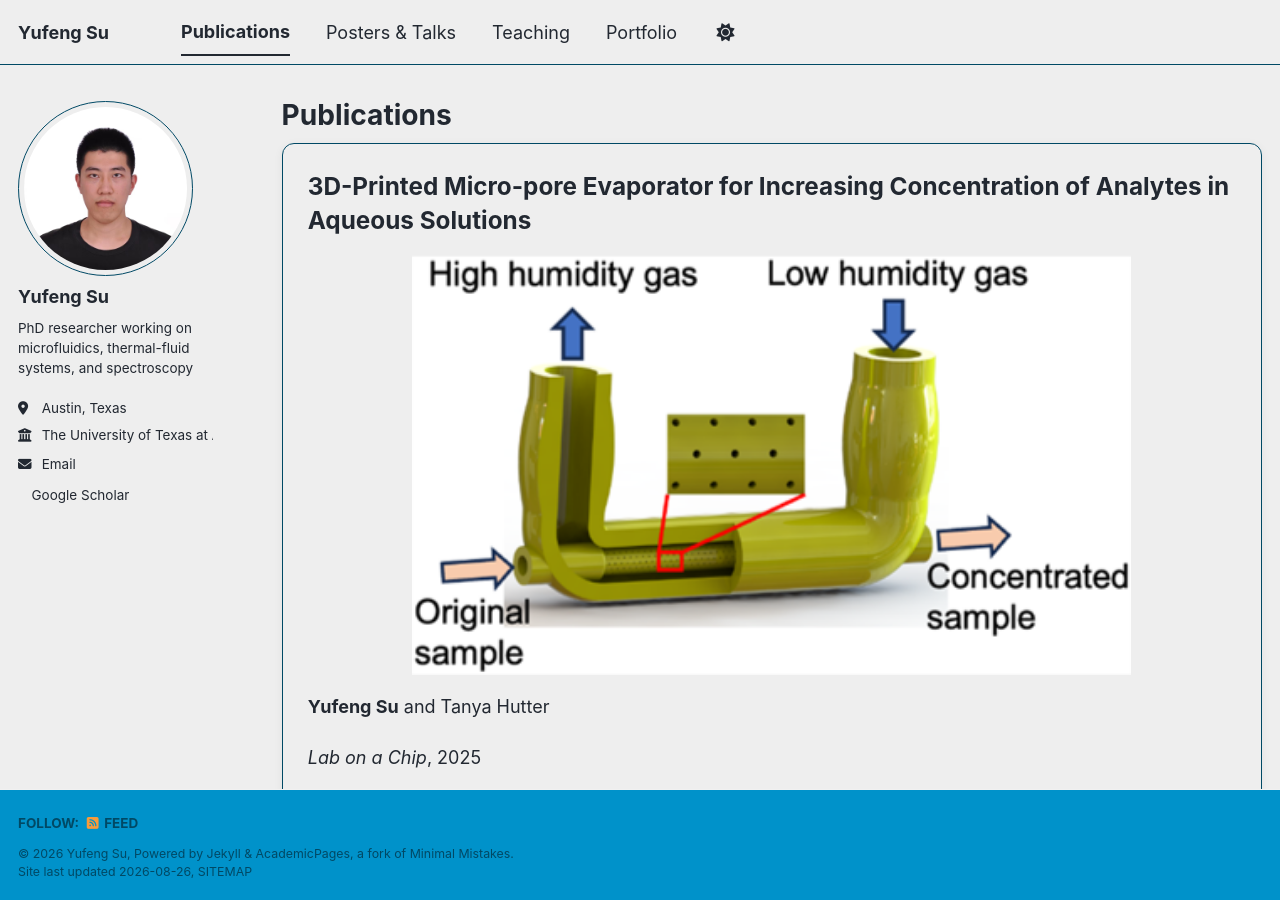
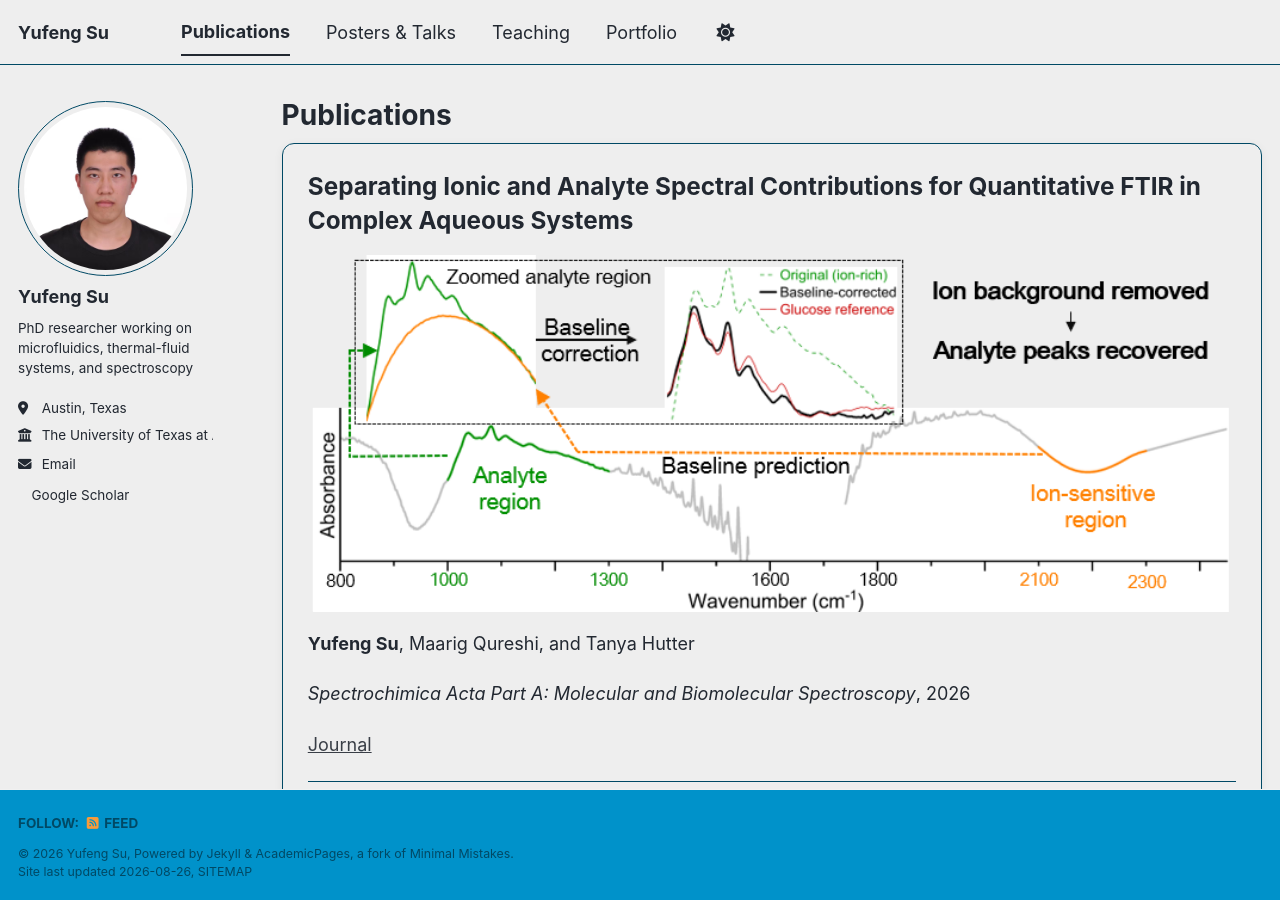
Before and after one commit to UfanSu/UfanSu.github.io, a Jekyll site: the page built from _pages/publications.html, in a window 1280 px wide and 900 px high. Built offline with Jekyll 4.4.1, drawn with Linux system fonts in a browser that asks for light colours; a style sheet for code colours, icons or effects is not loaded.

Commit message:
Update publications.html

```diff
--- a/_pages/publications.html
+++ b/_pages/publications.html
@@ -4,6 +4,58 @@ title: "Publications"
 permalink: /publications/
 author_profile: true
 ---
+
+<div class="paper-card">
+
+  <h2>
+    Separating Ionic and Analyte Spectral Contributions for Quantitative FTIR in Complex Aqueous Systems
+  </h2>
+
+  <img
+    class="paper-graphic"
+    src="{{ '/images/ftir-complex-aqueous-systems.png' | relative_url }}"
+    alt="Graphical abstract for quantitative FTIR analysis in complex aqueous systems"
+  >
+
+  <p>
+    <strong>Yufeng Su</strong>, Maarig Qureshi, and Tanya Hutter
+  </p>
+
+  <p>
+    <em>Spectrochimica Acta Part A: Molecular and Biomolecular Spectroscopy</em>, 2026
+  </p>
+
+  <p>
+    <a
+      href="https://doi.org/10.1016/j.saa.2026.128660"
+      target="_blank"
+      rel="noopener"
+    >
+      Journal
+    </a>
+  </p>
+
+  <details class="paper-abstract">
+    <summary><strong>Read abstract</strong></summary>
+
+    <p>
+      Fourier transform infrared (FTIR) analysis of analytes in aqueous systems is fundamentally challenged by the strong
+      and variable spectral influence of dissolved ions, which distort baselines and obscure analyte-specific features. A
+      systematic FTIR-based analysis workflow is presented that explicitly models and removes ionic matrix contributions to
+      enable robust quantification of glucose, lactate, and pyruvate in ion-rich aqueous solutions. The approach uses FTIR
+      spectra of ion-rich water with region-specific baseline estimation anchored in an ion-sensitive spectral window, followed
+      by interpolation of the predicted ionic baseline into the analyte-relevant region and subsequent baseline correction.
+      Using controlled evaporation-based preconcentration experiments, ion preconcentration factors are shown to provide an internal
+      reference for the overall preconcentration factors of the solutions. With this internal reference, baseline-corrected analyte
+      spectra enable concentration determination based on infrared absorbance peaks. Comparable overall preconcentration factors are
+      observed across ion-rich aqueous solutions of glucose, lactate, and pyruvate under identical evaporation conditions. By disentangling
+      ionic and analyte spectral contributions, this framework establishes a pathway for quantitative FTIR analysis in complex, ion-rich aqueous
+      environments and provides a foundation for extending infrared-based sensing to realistic biological and physiological systems.
+    </p>
+
+  </details>
+
+</div>
 
 <div class="paper-card">
 
```
